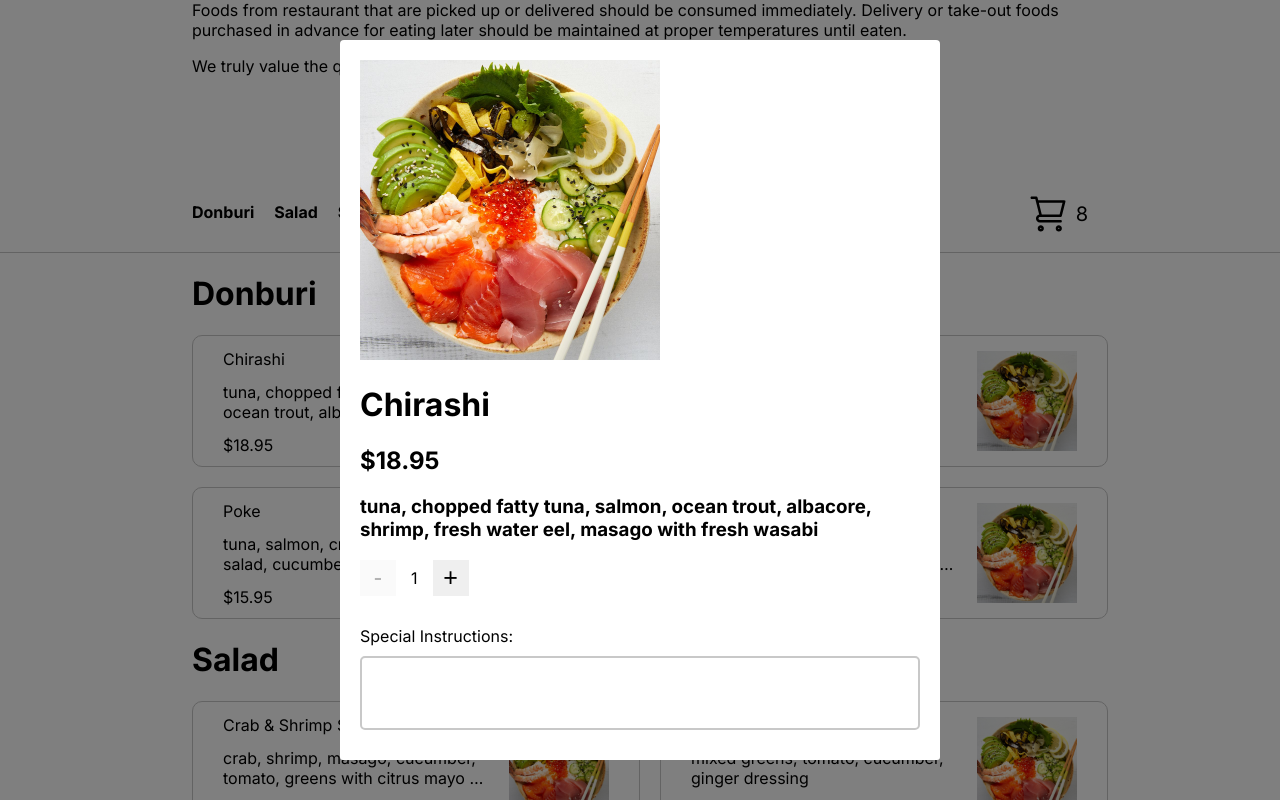
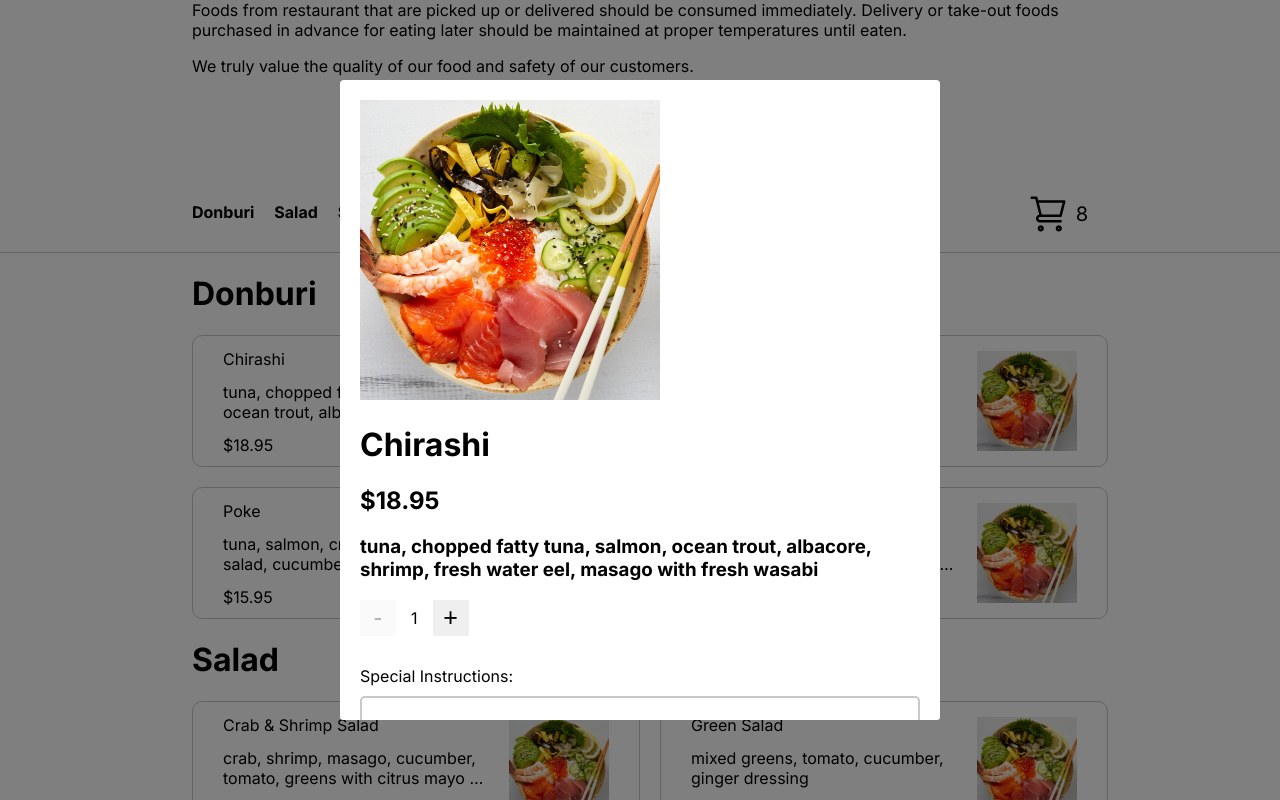
Before and after one commit to JunAhn885/J-Blend-frontend, a Next.js app: page /menu in a window 1280 px wide. Both pictures are taken after a click on the element 416 px from the left and 806 px from the top of the page. Shown: the part 406-1206 px from the top of the page. Built offline with nearby package versions, Linux system fonts and the light colour scheme.

Commit message:
resized the moald height for better content fit

```diff
--- a/components/menu/item-modal.js
+++ b/components/menu/item-modal.js
@@ -73,7 +73,7 @@ export default function ItemModal({ open, setOpen, item_obj }) {
             <button onClick={incCounter}>+</button>
           </div>
           <form className={styles["special-instruction"]}>
-            <label for="fname">Special Instructions:</label>
+            <label>Special Instructions:</label>
             <input
               type="text"
               id="instruction"
--- a/components/stylesheets/item-modal.module.css
+++ b/components/stylesheets/item-modal.module.css
@@ -27,7 +27,7 @@
   background-color: white;
   overflow-y: auto;
   max-height: 800px;
-  height: 90vh;
+  height: 80vh;
   border-radius: 4px 4px 3px 3px;
 }
 
```
